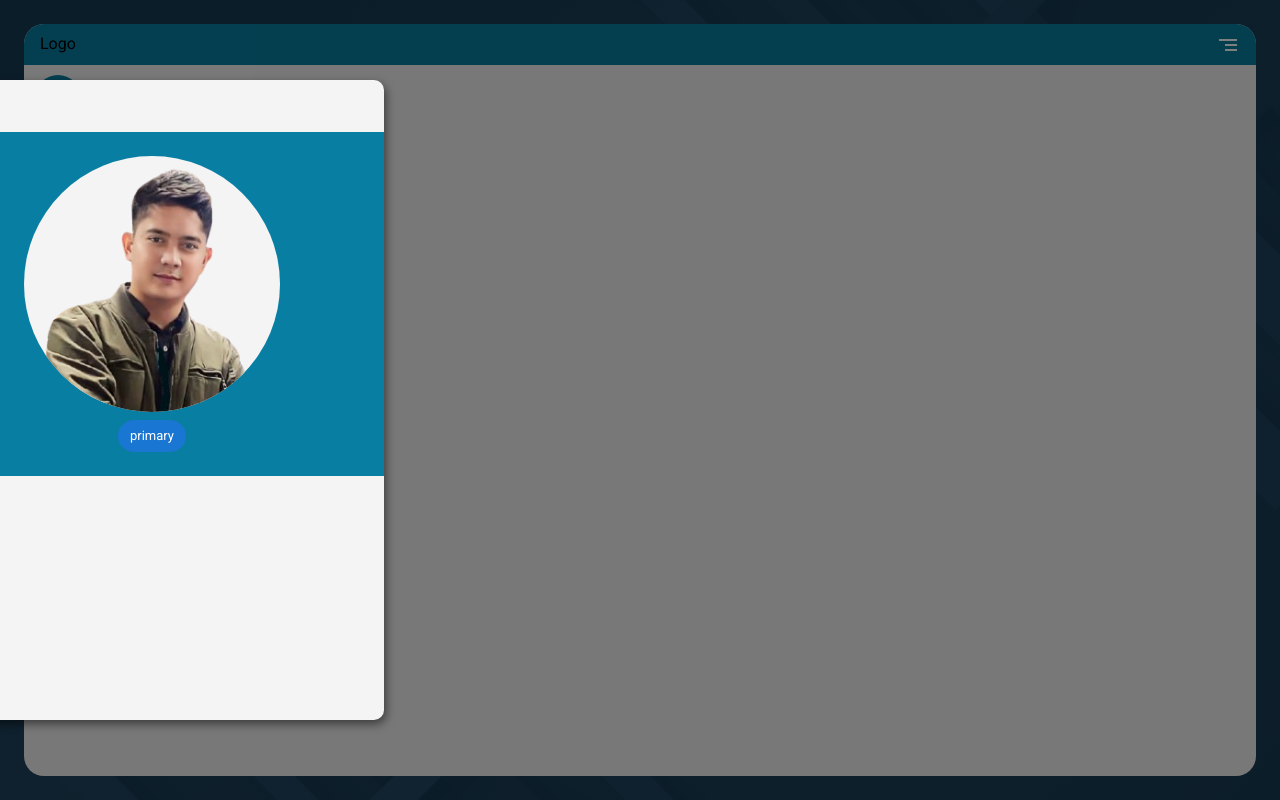
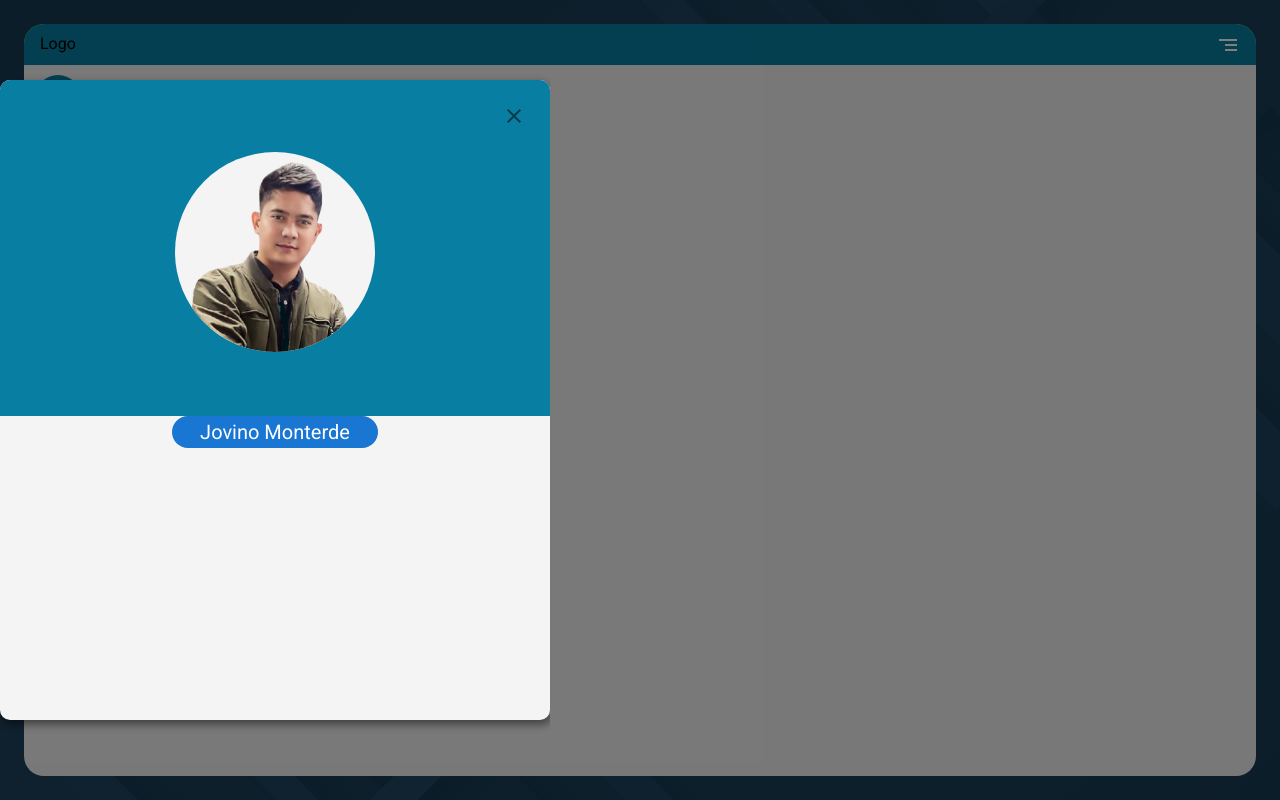
Before and after one commit to JovinoBironMonterde/portfolio-v2, a Next.js app: page / in a window 1280 px wide. Both pictures are taken after a click on the button "Example". Built offline with nearby package versions, Linux system fonts and the light colour scheme.

Commit message:
Done new new updates

```diff
--- a/app/components/MiniDrawer.jsx
+++ b/app/components/MiniDrawer.jsx
@@ -3,7 +3,7 @@ import * as React from 'react';
 
 import Drawer from '@mui/material/Drawer';
 import Button from '@mui/material/Button';
-
+import CloseIcon from '@mui/icons-material/Close';
 import PersonIcon from '@mui/icons-material/Person';
 import Box from '@mui/material/Box';
 import List from '@mui/material/List';
@@ -27,7 +27,7 @@ export default function LeftDrawer() {
 
 
   return (
-    <div>
+    <Box sx={{width: '100%'}}>
       <Box sx={{
         position: 'fixed',
         zIndex:99999,
@@ -41,14 +41,16 @@ export default function LeftDrawer() {
             <PersonIcon sx={{color: "#1ed7cd", fontSize:30}} />
         </IconButton>
         </Box>
-      <Drawer anchor="left" open={open} onClose={handleToggleDrawer(false)} sx={{zIndex:999999, pr:4}}>
+        <Drawer anchor="left" open={open} onClose={handleToggleDrawer(false)} sx={{ width: '100%', zIndex:999999, pr:4}}>
         <Box
           sx={{
             width: '100%',
             // maxWidth: 350,
             height: '80%',
             my: 'auto',
-          mr:20,
+            mr:{
+              xl:20, xs:0
+            },
             bgcolor: '#f4f4f4',
             borderRadius: '10px',
             overflow: 'hidden',
@@ -59,23 +61,28 @@ export default function LeftDrawer() {
           }}
         >
 
-    <div>
-      <IconButton onClick={handleToggleDrawer(false)}  aria-label="Example">
-        close
+          <Box sx={{width: '100vw', maxWidth: '550px', bgcolor: '#087ea2', }}>
+            <Box>
+              <IconButton onClick={handleToggleDrawer(false)} aria-label="Example" sx={{p:3, float: 'right'}}>
+                <CloseIcon />
               </IconButton>
-      <Stack spacing={1} sx={{ alignItems: 'center', p:3, bgcolor: '#087ea2', }}>
+            </Box>
+            <Stack spacing={1} sx={{ width:'100%', alignItems: 'center', pb:8, bgcolor: '#087ea2', }}>
               <Stack direction="row" spacing={2} sx={{ display: 'flex', justifyContent: 'center'}}>
                 <Avatar
                     alt="Remy Sharp"
                     src="/img/image12.png"  // If you move the image to the public/img folder
-              sx={{ width: 256, height: 256, bgcolor: '#f4f4f4' }}
+                    sx={{ width: 200, height: 200, bgcolor: '#f4f4f4' }}
                   />
               </Stack>
-        <Chip label="primary" fontSize="30px" color="primary" />
+              {/* <Chip label="Frontend Developer" fontSize="70px" color="primary" /> */}
             </Stack>
-    </div>
+          </Box>
+          <Box sx={{display: 'flex', justifyContent: 'center'}}>
+            <Chip label="Jovino Monterde" color="primary" sx={{fontSize: '20px', p:2, float: 'center'}} />
+          </Box>
         </Box>
       </Drawer>
-    </div>
+    </Box>
   );
 }
--- a/app/layout.js
+++ b/app/layout.js
@@ -34,11 +34,12 @@ export default function RootLayout({ children }) {
   return (
     <html lang="en">
       <body className={roboto.className}>
-        <Box sx={{ display: { xl: 'none', md: 'block', xs: 'block' } }}>
+        <Box sx={{ width: '100%', display: { xl: 'none', md: 'block', xs: 'block' } }}>
           <MiniDrawer />
         </Box>
         <Box
           sx={{
+            width: '100%',
             maxWidth: '100vw',
             height: '100vh',
             bgcolor: '#2a517a85',
```
Lines whose indentation alone changed are shown as unchanged.
